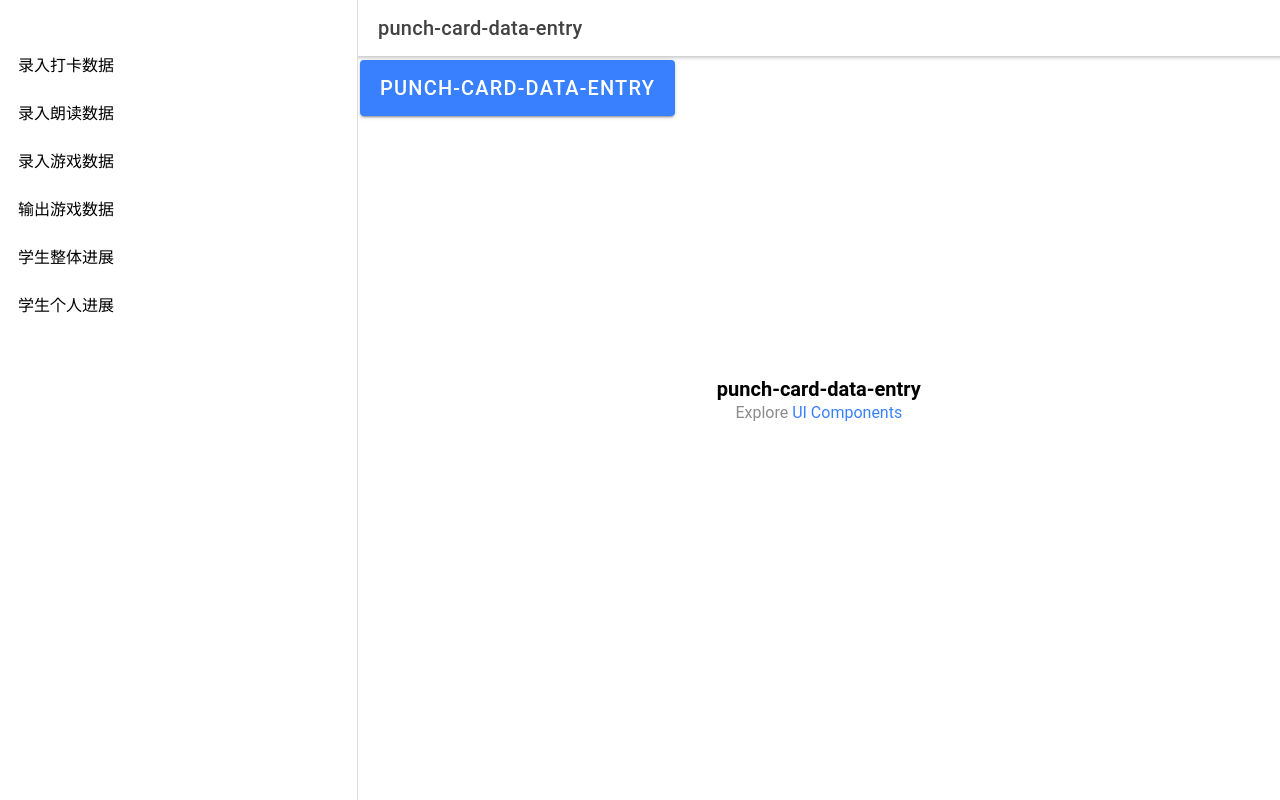
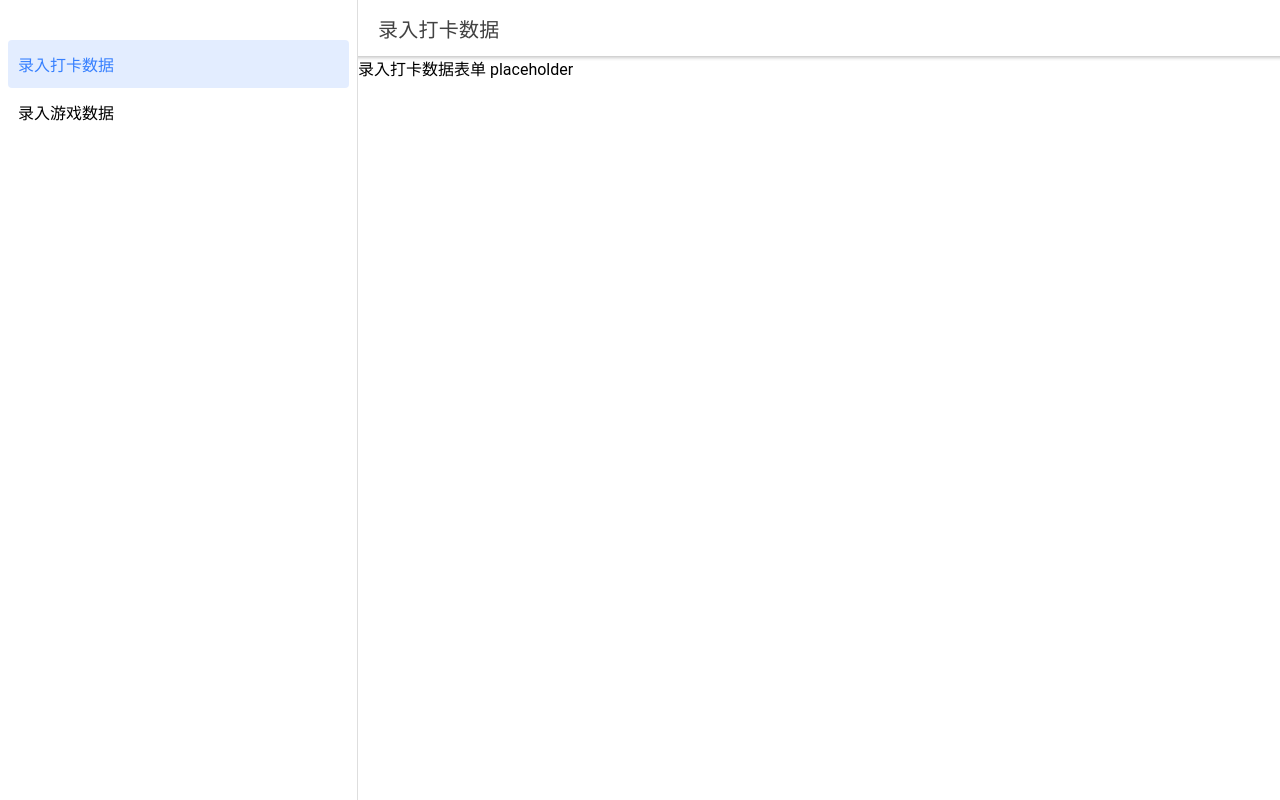
Before and after one commit to martcatnip/fireflyWeb, a React (Create React App) app: page /page/punch-card-data-entry in a window 1280 px wide. Built offline with nearby package versions, Linux system fonts and the light colour scheme.

Commit message:
Use the same template for all pages.
This may change in the future

```diff
--- a/package.json
+++ b/package.json
@@ -24,7 +24,6 @@
     "react-dom": "^17.0.1",
     "react-router": "^5.2.0",
     "react-router-dom": "^5.2.0",
-    "react-scripts": "4.0.2",
     "typescript": "^4.1.3",
     "web-vitals": "^0.2.4",
     "workbox-background-sync": "^5.1.4",
@@ -65,7 +64,8 @@
     ]
   },
   "devDependencies": {
-    "@capacitor/cli": "3.3.3"
+    "@capacitor/cli": "3.3.3",
+    "react-scripts": "4.0.2"
   },
   "description": "An Ionic project"
 }
--- a/src/App.tsx
+++ b/src/App.tsx
@@ -22,6 +22,8 @@ import '@ionic/react/css/display.css';
 
 /* Theme variables */
 import './theme/variables.css';
+import PunchCardDataEntry from "./pages/PunchCardDataEntry";
+import GameDataEntry from "./pages/GameDataEntry";
 
 setupIonicReact();
 
@@ -33,11 +35,13 @@ const App: React.FC = () => {
           <Menu />
           <IonRouterOutlet id="main">
             <Route path="/" exact={true}>
-              <Redirect to="/page/录入打卡数据" />
-            </Route>
+              <Redirect to="/page/punch-card-data-entry" />
+            </Route>{/*
             <Route path="/page/:name" exact={true}>
               <Page />
-            </Route>
+            </Route>*/}
+            <Route path="/page/punch-card-data-entry" exact={true} component={PunchCardDataEntry} />
+            <Route path="/page/game-data-entry" exact={true} component={GameDataEntry} />
           </IonRouterOutlet>
         </IonSplitPane>
       </IonReactRouter>
--- /dev/null
+++ b/src/components/MainTemplate.tsx
@@ -0,0 +1,34 @@
+import {useParams} from "react-router";
+import {IonButton, IonContent, IonHeader, IonPage, IonTitle, IonToolbar} from "@ionic/react";
+import ExploreContainer from "./ExploreContainer";
+
+interface TemplateProps {
+    name: string,
+    nameDisplay?: string
+}
+
+const MainTemplate: React.FC<TemplateProps> = ({ name, nameDisplay, children}) => {
+    const title = nameDisplay || name.replace('-', ' ')
+    return (
+        <IonPage>
+            <IonHeader>
+                <IonToolbar>
+                    <IonTitle>{title}</IonTitle>
+                </IonToolbar>
+            </IonHeader>
+
+            <IonContent fullscreen>
+                <IonHeader collapse="condense">
+                    <IonToolbar>
+                        <IonTitle size="large">{title}</IonTitle>
+                    </IonToolbar>
+                </IonHeader>
+
+                {/* children is the component occupying the "slot" in parent component */}
+                {children}
+            </IonContent>
+        </IonPage>
+    );
+};
+
+export default MainTemplate;
--- a/src/components/Menu.tsx
+++ b/src/components/Menu.tsx
@@ -22,6 +22,14 @@ interface AppPage {
 const appPages: AppPage[] = [
   {
     title: '录入打卡数据',
+    url: '/page/punch-card-data-entry',
+  },
+  {
+    title: '录入游戏数据',
+    url: '/page/game-data-entry',
+  },
+  /*{
+    title: '录入打卡数据',
     url: '/page/录入打卡数据',
   },
     {
@@ -43,7 +51,7 @@ const appPages: AppPage[] = [
   {
     title: '学生个人进展',
     url: '/page/学生个人进展',
-  }
+  }*/
 ];
 
 const Menu: React.FC = () => {
--- /dev/null
+++ b/src/pages/GameDataEntry.tsx
@@ -0,0 +1,13 @@
+import './GameDataEntry.css';
+import MainTemplate from "../components/MainTemplate";
+
+// Temporary name.  Change to something more appropriate when it's clear what that would be.
+const GameDataEntry: React.FC = () => {
+    return (
+        <MainTemplate name="game-data-entry" nameDisplay="录入游戏数据">
+            录入游戏数据表单 placeholder
+        </MainTemplate>
+    );
+};
+
+export default GameDataEntry;
--- /dev/null
+++ b/src/pages/PunchCardDataEntry.tsx
@@ -0,0 +1,13 @@
+import './PunchCardDataEntry.css';
+import MainTemplate from "../components/MainTemplate";
+
+// Temporary name.  Change to something more appropriate when it's clear what that would be.
+const PunchCardDataEntry: React.FC = () => {
+    return (
+        <MainTemplate name="punch-card" nameDisplay="录入打卡数据">
+            录入打卡数据表单 placeholder
+        </MainTemplate>
+    );
+};
+
+export default PunchCardDataEntry;
```
Also changed, not shown: src/pages/GameDataEntry.css (added), src/pages/PunchCardDataEntry.css (added), 1 other file (tests, documents, lock files or other folders).
